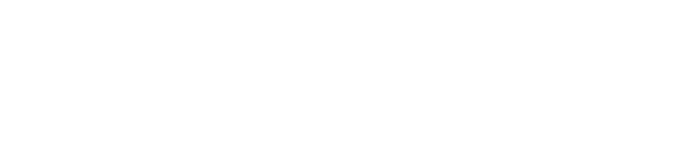
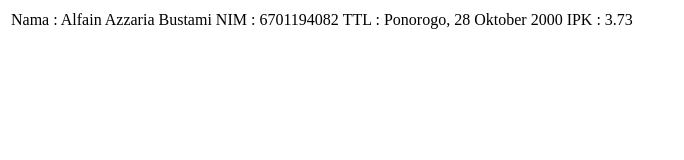
Before and after one commit to tomimumemo/6701194082-assessment1pwb, a plain HTML site: page index.html in a window 1280 px wide. Shown: the whole page, without its empty margins (0-684 px from the left). Drawn offline with Linux system fonts and the light colour scheme.

Commit message:
v1.1-6701194082

```diff
--- a/index.html
+++ b/index.html
@@ -6,5 +6,14 @@
 </head>
 <body>
 
+<table>
+    <tr>
+        <td>Nama : Alfain Azzaria Bustami</td>
+        <td>NIM : 6701194082</td>
+        <td>TTL : Ponorogo, 28 Oktober 2000</td>
+        <td>IPK : 3.73</td>
+    </tr>
+</table>
+
 </body>
 </html>
```
